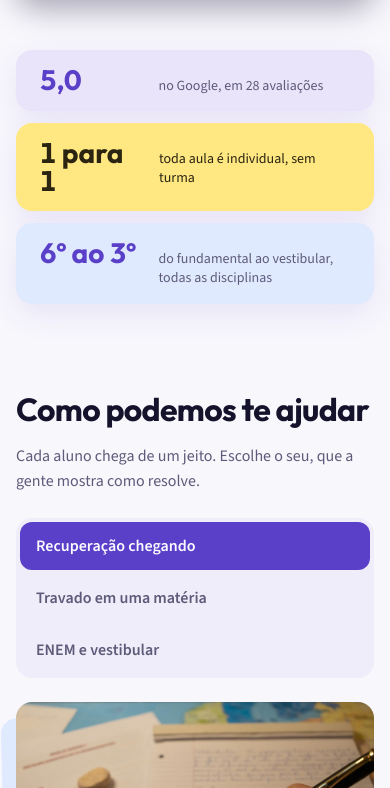
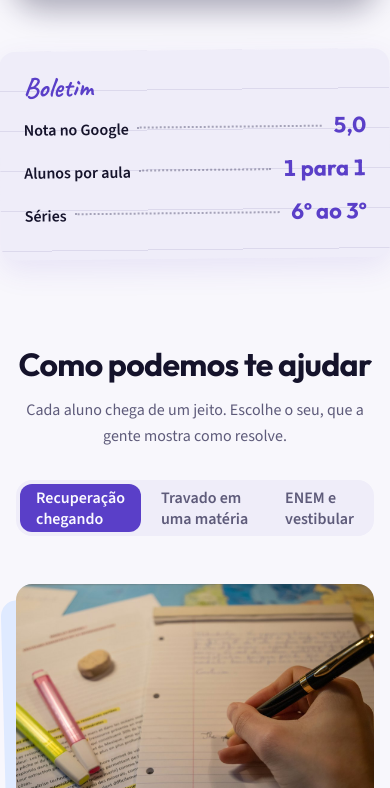
Before and after one commit to josemaurop/explicamais-site, a plain HTML site: page index.html in a window 390 px wide. Shown: the part 916-1704 px from the top of the page. Drawn offline with nearby package versions, Linux system fonts and the light colour scheme.

Commit message:
Como ajudamos centralizado; prova vira boletim no celular; fim da página sem faixa branca

```diff
--- a/index.html
+++ b/index.html
@@ -152,15 +152,19 @@
 
   <section class="proof" aria-label="Números do Explica Mais">
     <div class="container proof__row">
+      <p class="proof__title" aria-hidden="true">Boletim</p>
       <div class="proof__item reveal">
+        <span class="proof__key">Nota no Google</span>
         <span class="proof__big"><span data-count="5" data-decimals="1" data-sep=",">0,0</span></span>
         <span class="proof__label">no Google, em <span data-count="28">0</span> avaliações</span>
       </div>
       <div class="proof__item reveal" style="--d: 1">
+        <span class="proof__key">Alunos por aula</span>
         <span class="proof__big">1 para 1</span>
         <span class="proof__label">toda aula é individual, sem turma</span>
       </div>
       <div class="proof__item reveal" style="--d: 2">
+        <span class="proof__key">Séries</span>
         <span class="proof__big">6º ao 3º</span>
         <span class="proof__label">do fundamental ao vestibular, todas as disciplinas</span>
       </div>
--- a/site.css
+++ b/site.css
@@ -343,8 +343,8 @@ section { padding-block: var(--s-9); }
   box-shadow: var(--shadow-card);
   transform: rotate(-1.2deg);
 }
-.proof__item:nth-child(2) { background: var(--postit-yellow); transform: rotate(0.8deg); }
-.proof__item:nth-child(3) { background: var(--blue-soft); transform: rotate(-0.6deg); }
+.proof__item:nth-child(3) { background: var(--postit-yellow); transform: rotate(0.8deg); }
+.proof__item:nth-child(4) { background: var(--blue-soft); transform: rotate(-0.6deg); }
 .proof__big {
   font-family: var(--font-display);
   font-weight: 700;
@@ -353,21 +353,16 @@ section { padding-block: var(--s-9); }
   color: var(--purple);
   font-variant-numeric: tabular-nums;
 }
-.proof__item:nth-child(2) .proof__big, .proof__item:nth-child(2) .proof__label { color: var(--postit-text); }
+.proof__item:nth-child(3) .proof__big, .proof__item:nth-child(3) .proof__label { color: var(--postit-text); }
 .proof__label { color: var(--text-muted); max-width: 28ch; }
+.proof__key, .proof__title { display: none; }
 
 /* =========================================================
    Como ajudamos: abas de situação
    ========================================================= */
-.help .container {
-  display: grid;
-  grid-template-columns: 1fr auto;
-  align-items: end;
-  column-gap: var(--s-8);
-  row-gap: var(--s-7);
-}
-.help__head { margin-bottom: 0; }
-.panels { grid-column: 1 / -1; }
+.help__head { text-align: center; margin-bottom: var(--s-6); }
+.help__head .lead { margin-inline: auto; }
+.help .switch { display: flex; width: max-content; max-width: 100%; margin: 0 auto var(--s-7); }
 
 .switch {
   position: relative;
@@ -764,7 +759,7 @@ section { padding-block: var(--s-9); }
 
 @media (max-width: 767px) {
   section { padding-block: var(--s-8); }
-  body { padding-bottom: 72px; }
+  .footer { padding-bottom: calc(var(--s-9) + 72px); }
   .hero { padding-top: var(--s-5); }
   .hero__grid { gap: var(--s-5); }
   .hero__scene { order: -1; padding: 7% 9% 9% 9%; max-width: none; margin-inline: 0; }
@@ -777,11 +772,50 @@ section { padding-block: var(--s-9); }
   .hero__actions .btn { width: 100%; }
   .btn--lg { min-height: 52px; font-size: var(--t-base); }
   .lead { font-size: var(--t-base); }
-  .proof__row { grid-template-columns: 1fr; gap: var(--s-3); padding-block: var(--s-5); }
-  .proof__item { flex-direction: row; align-items: baseline; gap: var(--s-4); padding: var(--s-4) var(--s-5); }
-  .proof__big { font-size: var(--t-xl); min-width: 5.5ch; }
-  .proof__label { font-size: var(--t-sm); line-height: 1.35; }
-  .help .container { grid-template-columns: 1fr; row-gap: var(--s-5); }
+  /* Boletim: folha pautada com rotulo, pontilhado e nota */
+  .proof__row {
+    grid-template-columns: 1fr;
+    gap: 0;
+    padding: var(--s-4) var(--s-5) var(--s-5);
+    margin-block: var(--s-5);
+    border-radius: var(--r-card);
+    background-color: var(--surface);
+    background-image: repeating-linear-gradient(to bottom, transparent 0 39px, var(--line) 39px 40px);
+    box-shadow: var(--shadow-card);
+    transform: rotate(-0.6deg);
+  }
+  .proof__title {
+    display: block;
+    font-family: var(--font-chalk);
+    font-weight: 700;
+    font-size: var(--t-xl);
+    line-height: 40px;
+    color: var(--purple);
+  }
+  .proof__item, .proof__item:nth-child(3), .proof__item:nth-child(4) {
+    flex-direction: row;
+    align-items: baseline;
+    gap: var(--s-3);
+    padding: 0;
+    min-height: 40px;
+    background: transparent;
+    box-shadow: none;
+    transform: none;
+    border-radius: 0;
+  }
+  .proof__key {
+    display: flex;
+    flex: 1;
+    align-items: baseline;
+    gap: var(--s-2);
+    font-weight: 600;
+    line-height: 40px;
+    white-space: nowrap;
+  }
+  .proof__key::after { content: ""; flex: 1; border-bottom: 2px dotted var(--text-muted); opacity: 0.5; transform: translateY(-6px); }
+  .proof__big, .proof__item:nth-child(3) .proof__big { font-size: var(--t-lg); line-height: 40px; color: var(--purple); }
+  .proof__label { display: none; }
+  .help .switch { width: 100%; }
   .switch { display: grid; grid-template-columns: 1fr; width: 100%; border-radius: var(--r-card); }
   .switch__pill { display: none; }
   .switch__btn { text-align: left; padding-inline: var(--s-4); }
```
